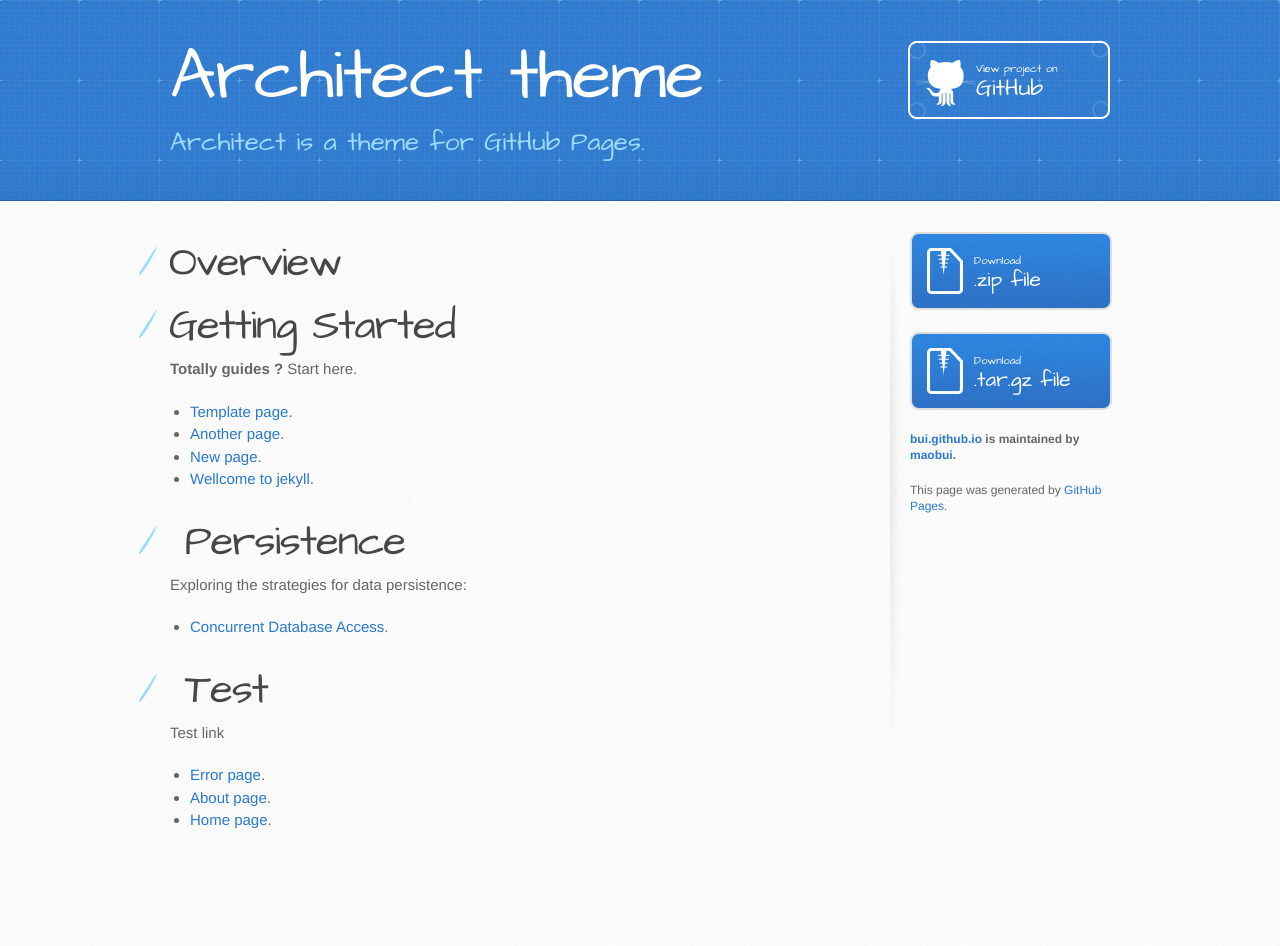
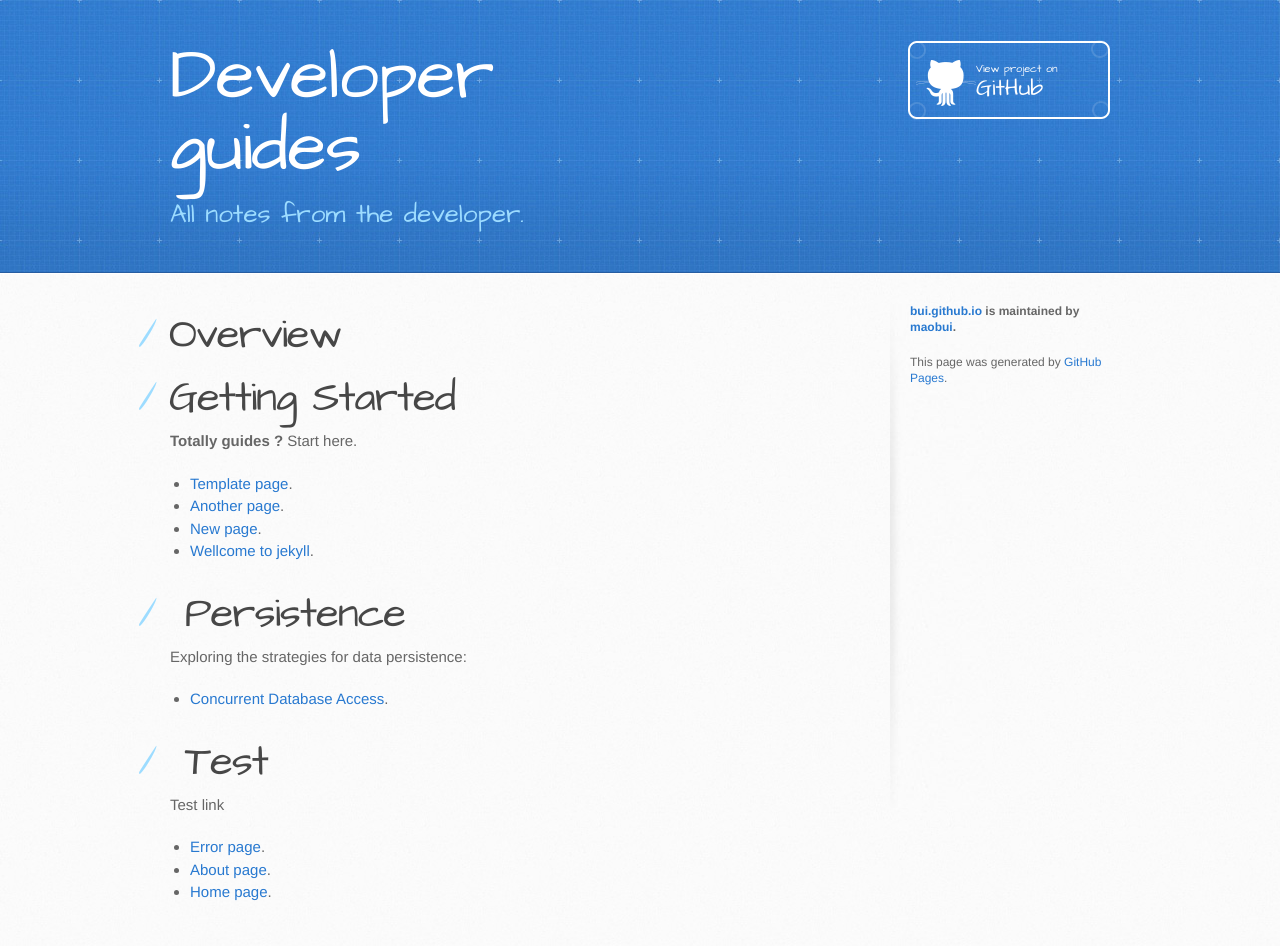
Before and after one commit to maobui/bui.github.io, a Jekyll site: the page built from index.md, in a window 1280 px wide. Built offline with Jekyll 4.4.1, drawn with Linux system fonts in a browser that asks for light colours; our own code applies the rules of GitHub Pages for plain Markdown files; before the commit the page ends 900 px from its top, so only the background shows below that.

Commit message:
- update page.

```diff
--- a/_config.yml
+++ b/_config.yml
@@ -1,5 +1,5 @@
-title: Architect theme
-description: Architect is a theme for GitHub Pages.
-show_downloads: true
+title: Developer guides
+description: All notes from the developer.
+show_downloads: false
 google_analytics:
 theme: jekyll-theme-architect
```
